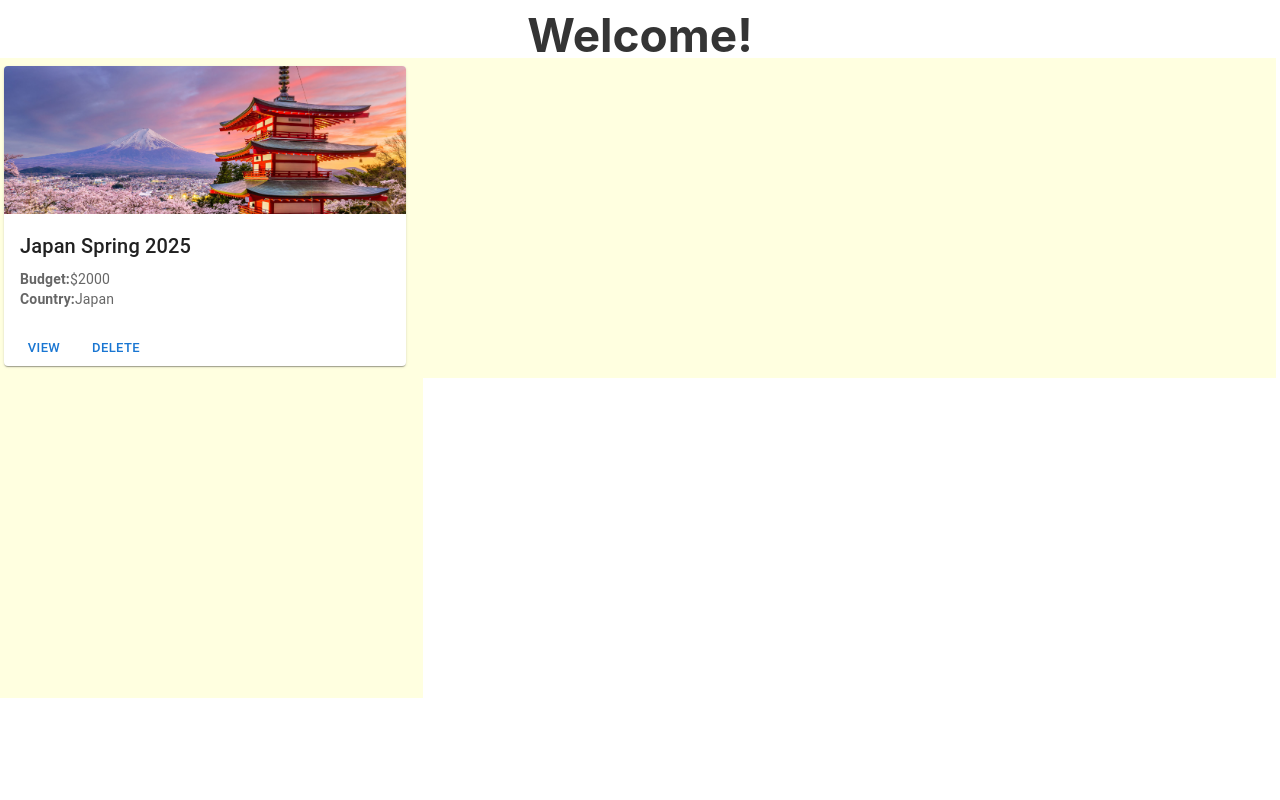
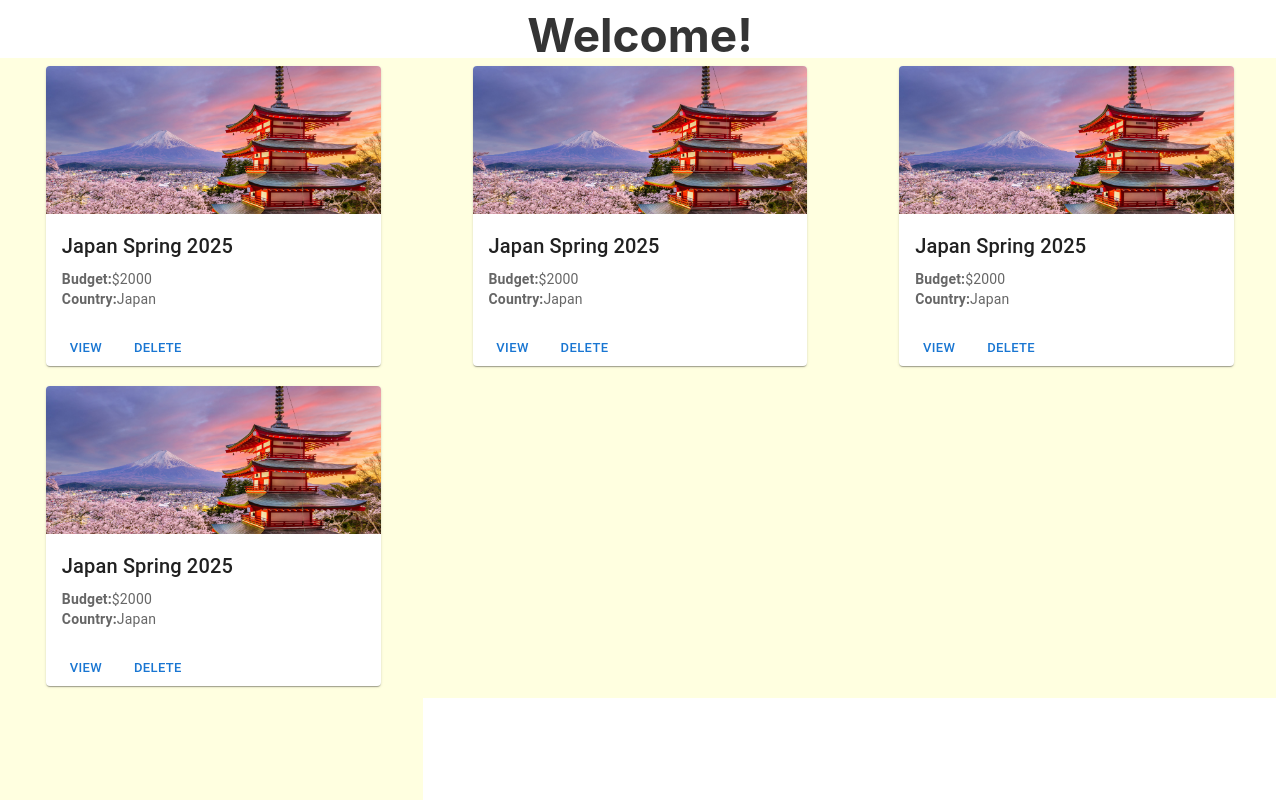
Before and after one commit to Tej-Deep/TT1_17, a React (Create React App) app in the folder frontend/: page / in a window 1280 px wide. Shown: the top 800 px of the page. Built offline with nearby package versions, Linux system fonts and the light colour scheme.

Commit message:
refine UI for dashboard

```diff
--- a/frontend/src/components/home/Home.css
+++ b/frontend/src/components/home/Home.css
@@ -12,14 +12,16 @@
 }
 
 .cardWrapper {
+    display: flex;
     background-color: lightyellow;
     height: 50%;
     margin: 2px;
+    justify-content: center;
 }
 
 .card {
     height: 96%;
-    width: 96%
+    width: 80%
 }
 
 .holder {
--- a/frontend/src/components/home/Home.js
+++ b/frontend/src/components/home/Home.js
@@ -93,6 +93,117 @@ const Home = () => {
                             </CardActions>
                         </Card>
                 </Grid>
+                <Grid className="cardWrapper" item xs={4}>
+                        <Card className="card">
+                            <CardMedia
+                                // {/* <div style={{ backgroundColor, height: 148 }} /> */}
+                                component="img"
+                                alt="green iguana"
+                                height="148"
+                                image={placeholderImage}
+                            />
+                            <CardContent>
+                                <Typography gutterBottom variant="h6" component="div">
+                                    Japan Spring 2025
+                                </Typography>
+                                <div className="holder">
+                                    <Typography variant="body2" color="text.secondary" fontWeight="bold">
+                                        Budget:
+                                    </Typography>
+                                    <Typography variant="body2" color="text.secondary">
+                                        $2000
+                                    </Typography>
+                                </div>
+                                <div className="holder">
+                                    <Typography variant="body2" color="text.secondary" fontWeight="bold">
+                                        Country:
+                                    </Typography>
+                                    <Typography variant="body2" color="text.secondary">
+                                        Japan
+                                    </Typography>
+                                </div>
+
+                            </CardContent>
+                            <CardActions>
+                                <Button size="small">View</Button>
+                                <Button size="small">Delete</Button>
+                            </CardActions>
+                        </Card>
+                </Grid>
+                <Grid className="cardWrapper" item xs={4}>
+                        <Card className="card">
+                            <CardMedia
+                                // {/* <div style={{ backgroundColor, height: 148 }} /> */}
+                                component="img"
+                                alt="green iguana"
+                                height="148"
+                                image={placeholderImage}
+                            />
+                            <CardContent>
+                                <Typography gutterBottom variant="h6" component="div">
+                                    Japan Spring 2025
+                                </Typography>
+                                <div className="holder">
+                                    <Typography variant="body2" color="text.secondary" fontWeight="bold">
+                                        Budget:
+                                    </Typography>
+                                    <Typography variant="body2" color="text.secondary">
+                                        $2000
+                                    </Typography>
+                                </div>
+                                <div className="holder">
+                                    <Typography variant="body2" color="text.secondary" fontWeight="bold">
+                                        Country:
+                                    </Typography>
+                                    <Typography variant="body2" color="text.secondary">
+                                        Japan
+                                    </Typography>
+                                </div>
+
+                            </CardContent>
+                            <CardActions>
+                                <Button size="small">View</Button>
+                                <Button size="small">Delete</Button>
+                            </CardActions>
+                        </Card>
+                </Grid>
+                <Grid className="cardWrapper" item xs={4}>
+                        <Card className="card">
+                            <CardMedia
+                                // {/* <div style={{ backgroundColor, height: 148 }} /> */}
+                                component="img"
+                                alt="green iguana"
+                                height="148"
+                                image={placeholderImage}
+                            />
+                            <CardContent>
+                                <Typography gutterBottom variant="h6" component="div">
+                                    Japan Spring 2025
+                                </Typography>
+                                <div className="holder">
+                                    <Typography variant="body2" color="text.secondary" fontWeight="bold">
+                                        Budget:
+                                    </Typography>
+                                    <Typography variant="body2" color="text.secondary">
+                                        $2000
+                                    </Typography>
+                                </div>
+                                <div className="holder">
+                                    <Typography variant="body2" color="text.secondary" fontWeight="bold">
+                                        Country:
+                                    </Typography>
+                                    <Typography variant="body2" color="text.secondary">
+                                        Japan
+                                    </Typography>
+                                </div>
+
+                            </CardContent>
+                            <CardActions>
+                                <Button size="small">View</Button>
+                                <Button size="small">Delete</Button>
+                            </CardActions>
+                        </Card>
+                </Grid>
                 <Grid item xs={4} className="cardWrapper">
                 </Grid>
                 <Grid item xs={4} className="cardWrapper">
```
